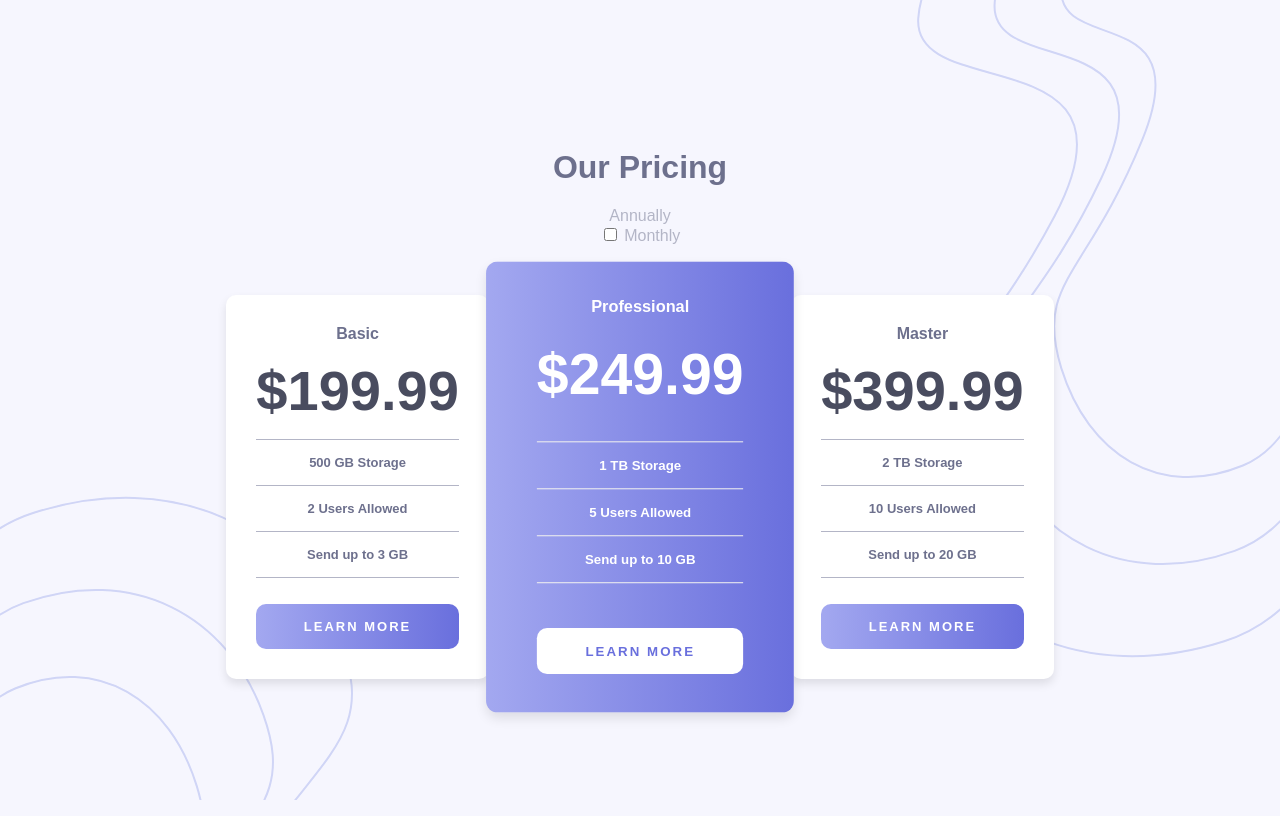
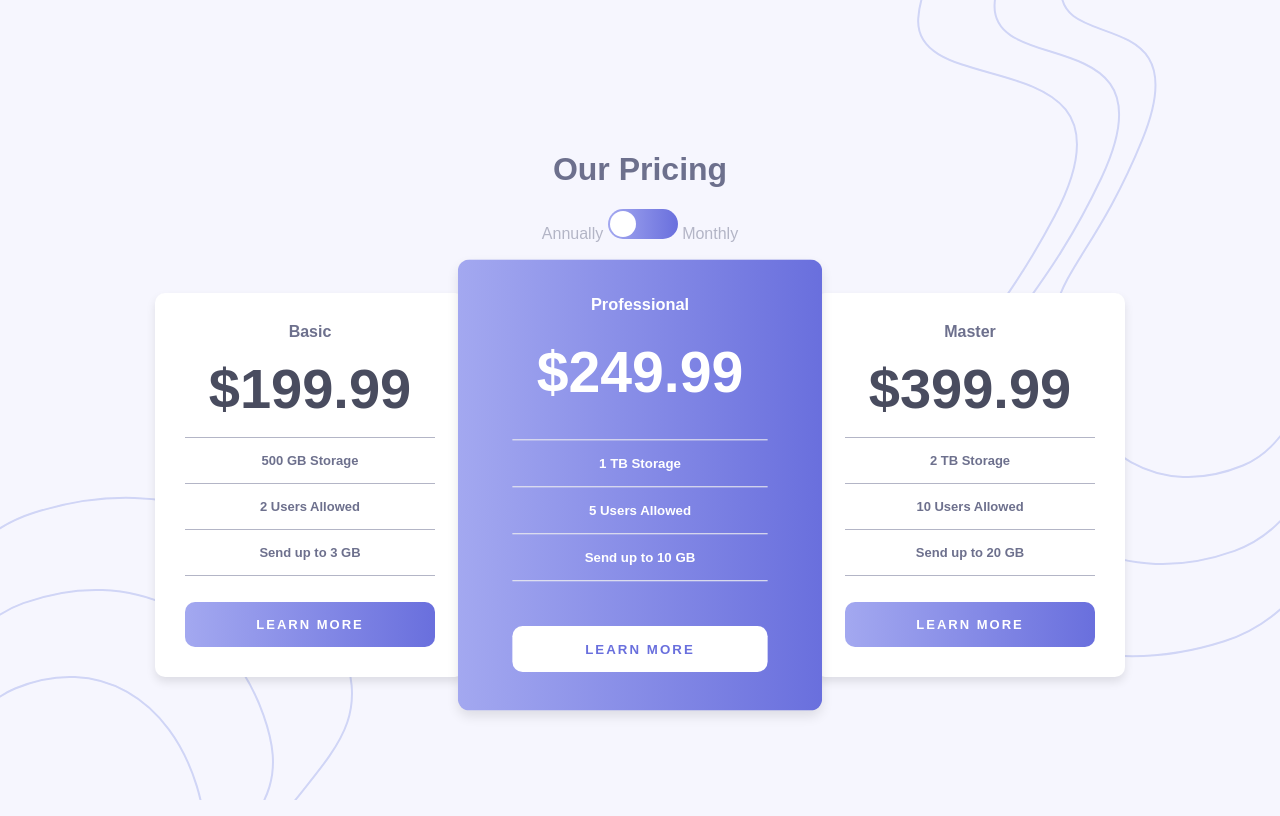
Before and after one commit to adriansmuresan/Pricing-Component, a plain HTML site: page index.html in a window 1280 px wide. Drawn offline with Linux system fonts and the light colour scheme.

Commit message:
Adds styles for the toggle and toggle switch ball

```diff
--- a/style.css
+++ b/style.css
@@ -90,6 +90,7 @@ h1 {
   margin: 15px 0;
   font-weight: 700;
   color: hsl(232, 13%, 33%);
+  width: 250px;
 }
 
 .price-box .monthly {
@@ -146,3 +147,27 @@ h1 {
 .price-box.price-box-premium p {
   color: #ffffff;
 }
+
+.toggle-container label {
+  background-image: linear-gradient(to right, hsl(236, 72%, 79%),hsl(237, 63%, 64%));
+  height: 30px;
+  width: 70px;
+  display: inline-block;
+  border-radius: 50px;
+  position: relative;
+}
+
+.toggle-container label .ball {
+  background-color: #ffffff;
+  border-radius: 50px;
+  height: 26px;
+  width: 26px;
+  position: relative;
+  top: 2px;
+  left: 2px;
+}
+
+.toggle-container input {
+  position: absolute;
+  left: -9999px;
+}
```
